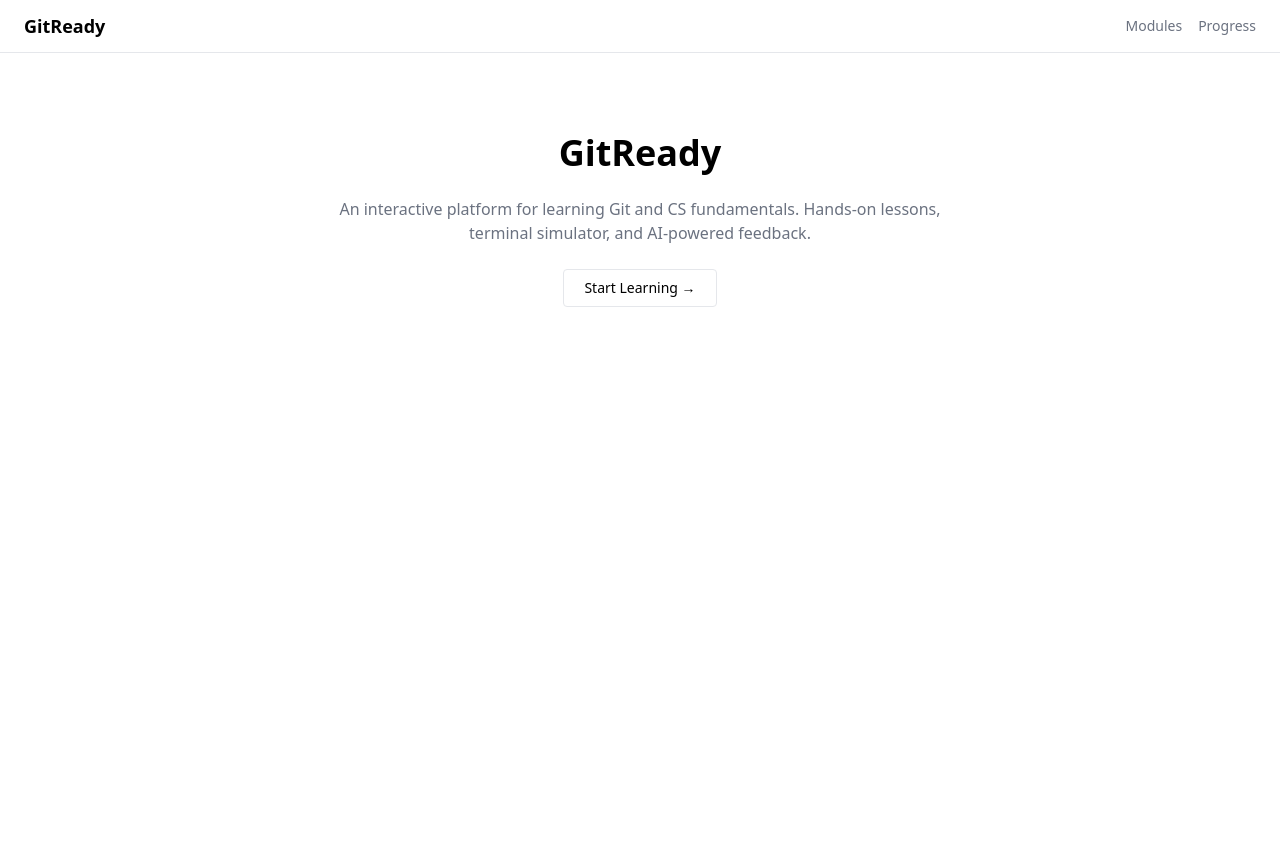
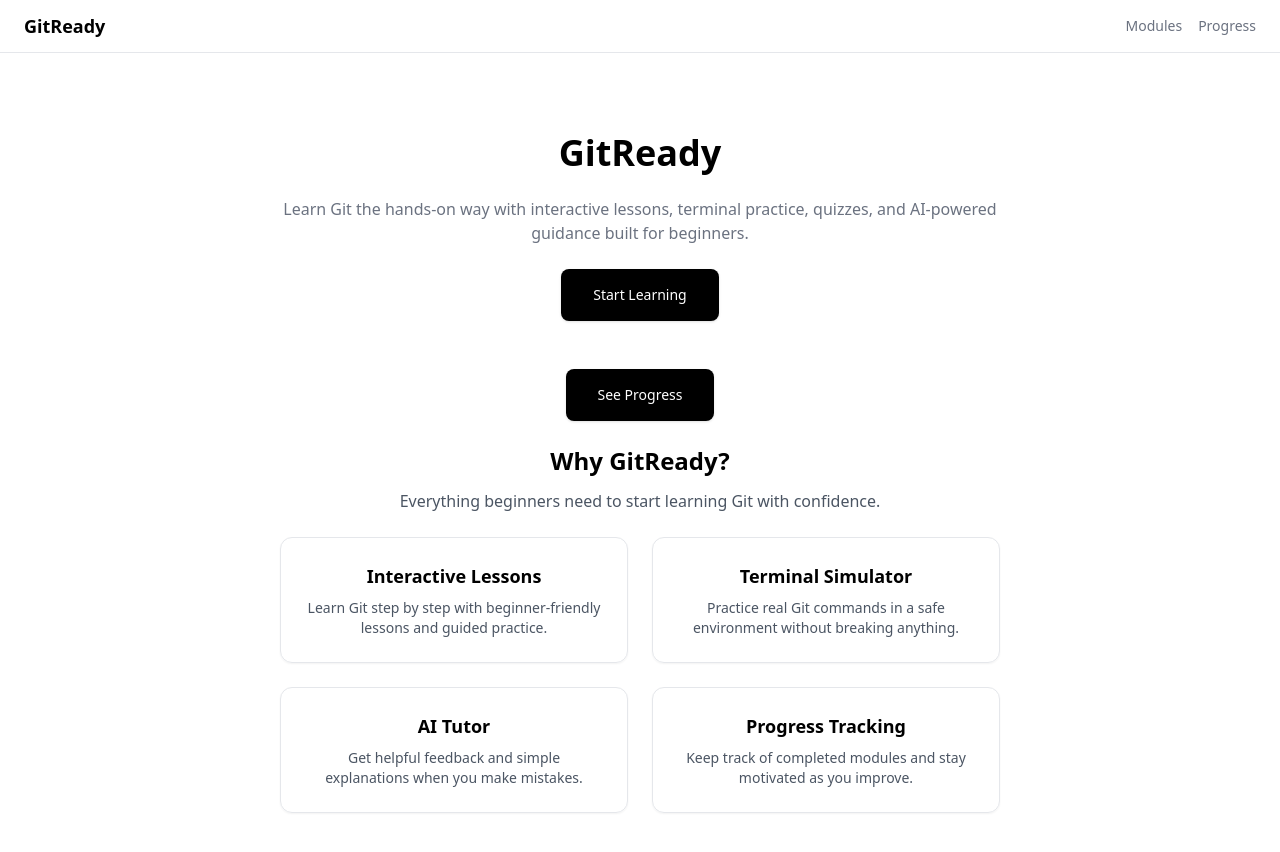
Before and after one commit to BaoT1301/GitReady, a React (Vite) app: page / in a window 1280 px wide. Shown: the top 852 px of the page. Before the commit the page ends 800 px from the top, so only its background shows below. Built offline with nearby package versions, Linux system fonts and the light colour scheme; no server answers.

Commit message:
added features section and improved landing page

```diff
--- a/src/pages/Landing.tsx
+++ b/src/pages/Landing.tsx
@@ -2,20 +2,74 @@
 // TODO: design the hero, feature highlights, module preview
 
 import { Link } from 'react-router-dom'
+import ModulePage from './ModulePage'
+import Modules from './Modules'
 
 export default function Landing() {
   return (
-    <div className="max-w-2xl mx-auto px-6 py-20 text-center space-y-6">
+    <div className="max-w-3xl mx-auto px-6 py-20 text-center space-y-6">
       <h1 className="text-4xl font-bold">GitReady</h1>
       <p className="text-gray-500">
-        An interactive platform for learning Git and CS fundamentals.
-        Hands-on lessons, terminal simulator, and AI-powered feedback.
+        Learn Git the hands-on way with interactive lessons, terminal practice, quizzes,
+        and AI-powered guidance built for beginners.
       </p>
-      <Link to="/modules" className="inline-block border rounded px-5 py-2 text-sm hover:bg-gray-50">
-        Start Learning →
-      </Link>
 
-      {/* TODO: feature highlights, module list preview — Kerolos */}
+
+      <Link
+          to="/modules"
+          className="inline-block rounded-lg bg-black text-white px-8 py-4 text-sm font-medium shadow hover:bg-gray-800 transition">
+          Start Learning
+        </Link>
+
+        <h4>
+        </h4>
+
+        <Link
+          to="/progress"
+          className="inline-block rounded-lg bg-black text-white px-8 py-4 text-sm font-medium shadow hover:bg-gray-800 transition">
+          See Progress
+        </Link>
+
+      <div className="max-w-2xl mx-auto text-center mb-10">
+            <h2 className="text-2xl font-bold">Why GitReady?</h2>
+            <p className="text-gray-600 mt-3">
+              Everything beginners need to start learning Git with confidence.
+            </p>
+          </div>
+      <div className="grid gap-6 md:grid-cols-2">
+
+
+
+          <div className="border rounded-xl p-6 shadow-sm hover:shadow-md transition">
+            <h3 className="text-lg font-semibold mb-2">Interactive Lessons</h3>
+            <p className="text-sm text-gray-600">
+              Learn Git step by step with beginner-friendly lessons and guided practice.
+            </p>
+          </div>
+
+          <div className="border rounded-xl p-6 shadow-sm hover:shadow-md transition">
+            <h3 className="text-lg font-semibold mb-2">Terminal Simulator</h3>
+            <p className="text-sm text-gray-600">
+              Practice real Git commands in a safe environment without breaking anything.
+            </p>
+          </div>
+
+          <div className="border rounded-xl p-6 shadow-sm hover:shadow-md transition">
+            <h3 className="text-lg font-semibold mb-2">AI Tutor</h3>
+            <p className="text-sm text-gray-600">
+              Get helpful feedback and simple explanations when you make mistakes.
+            </p>
+          </div>
+
+          <div className="border rounded-xl p-6 shadow-sm hover:shadow-md transition">
+            <h3 className="text-lg font-semibold mb-2">Progress Tracking</h3>
+            <p className="text-sm text-gray-600">
+              Keep track of completed modules and stay motivated as you improve.
+            </p>
+          </div>
+
+
+      </div>
     </div>
   )
 }
```
